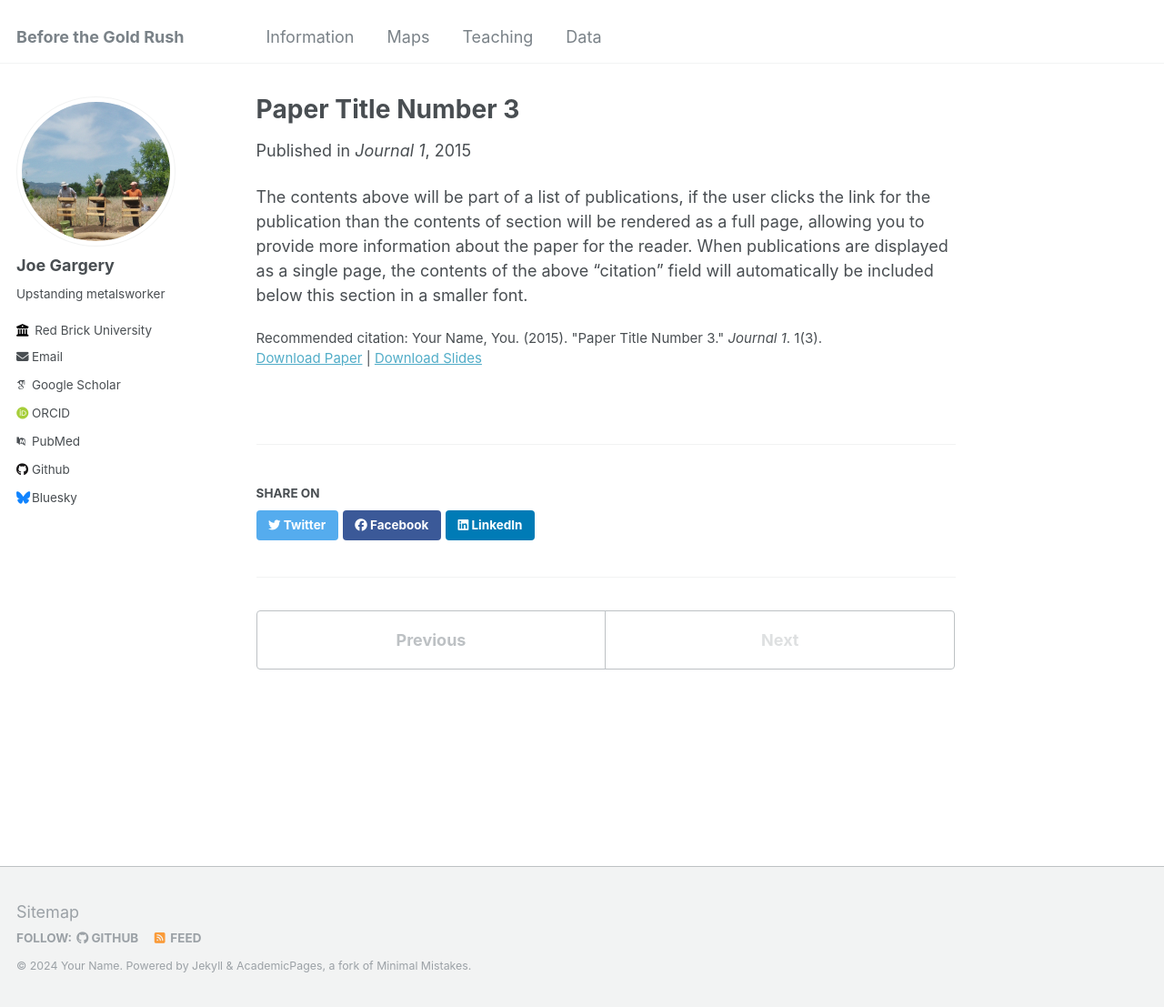
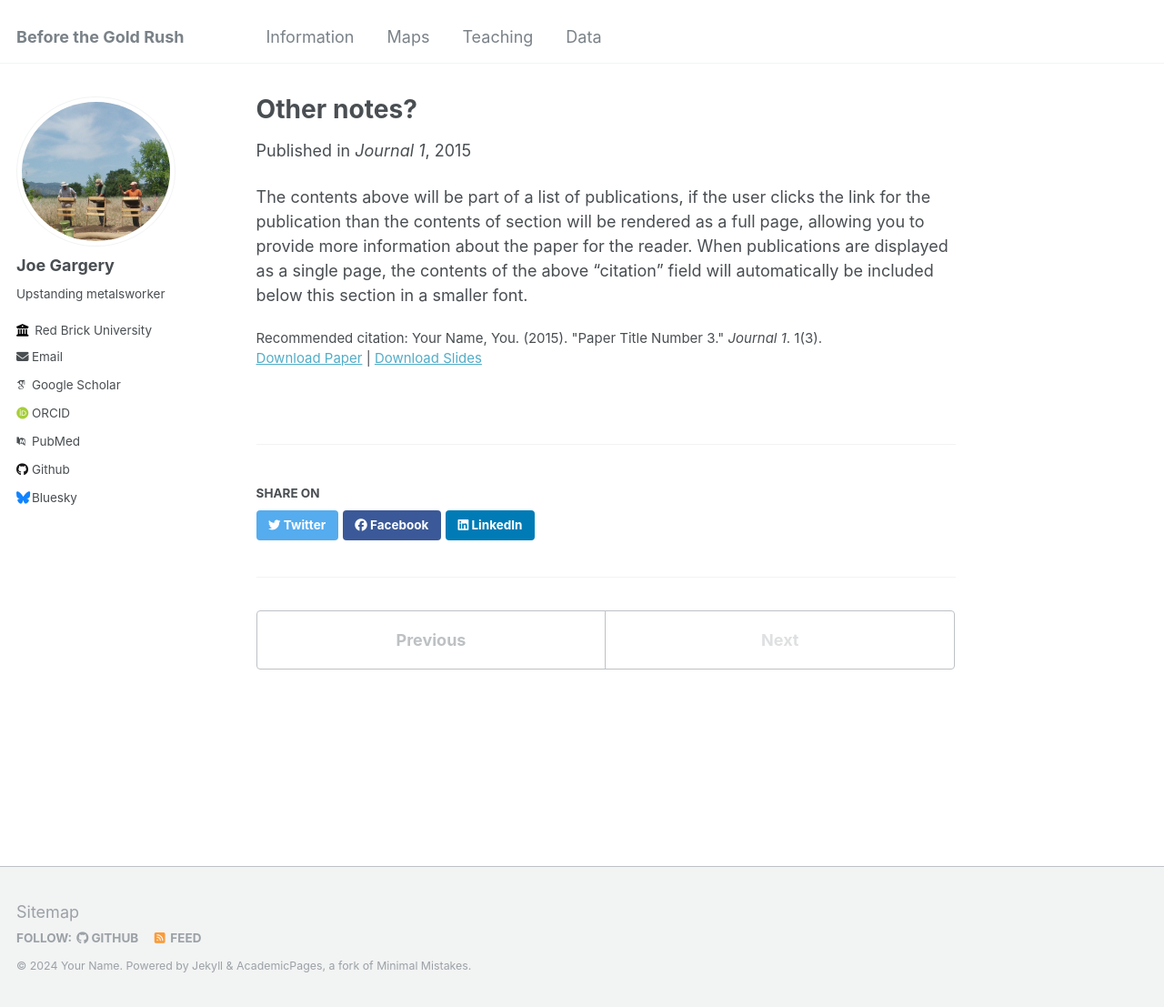
Before and after one commit to csus-arc/csus-arc.github.io, a Jekyll site: the page built from _publications/2015-10-01-paper-title-number-3.md, in a window 1280 px wide and 1107 px high. Shown: the whole window at 91% size. Built offline with Jekyll 4.4.1, drawn with Linux system fonts in a browser that asks for light colours; some web fonts are replaced.

Commit message:
Update 2015-10-01-paper-title-number-3.md

```diff
--- a/_publications/2015-10-01-paper-title-number-3.md
+++ b/_publications/2015-10-01-paper-title-number-3.md
@@ -1,12 +1,12 @@
 ---
-title: "Paper Title Number 3"
+title: "Other notes?"
 collection: publications
 permalink: /publication/2015-10-01-paper-title-number-3
 excerpt: 'This paper is about the number 3. The number 4 is left for future work.'
 date: 2015-10-01
 venue: 'Journal 1'
 slidesurl: 'http://academicpages.github.io/files/slides3.pdf'
-paperurl: 'http://academicpages.github.io/files/paper3.pdf'
+paperurl: 'http://csus-arc.github.io/files/paper3.pdf'
 citation: 'Your Name, You. (2015). &quot;Paper Title Number 3.&quot; <i>Journal 1</i>. 1(3).'
 ---
 
```
